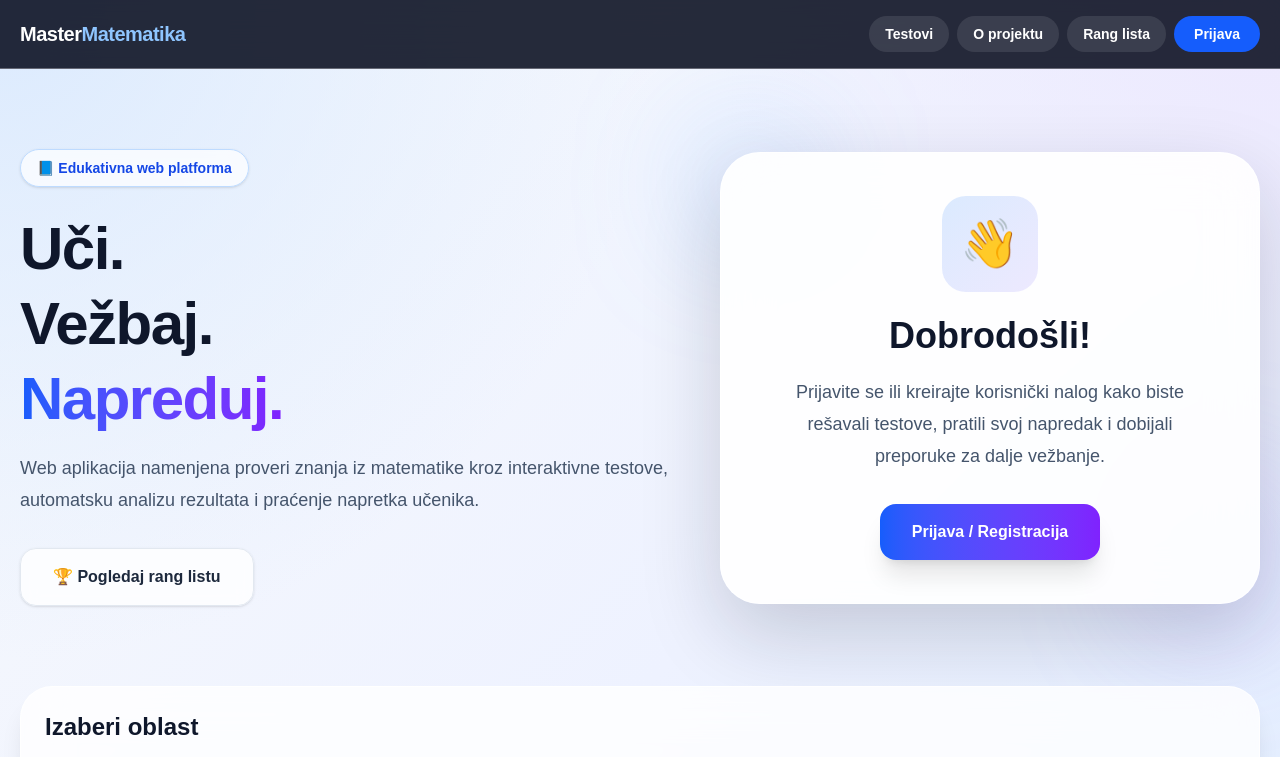
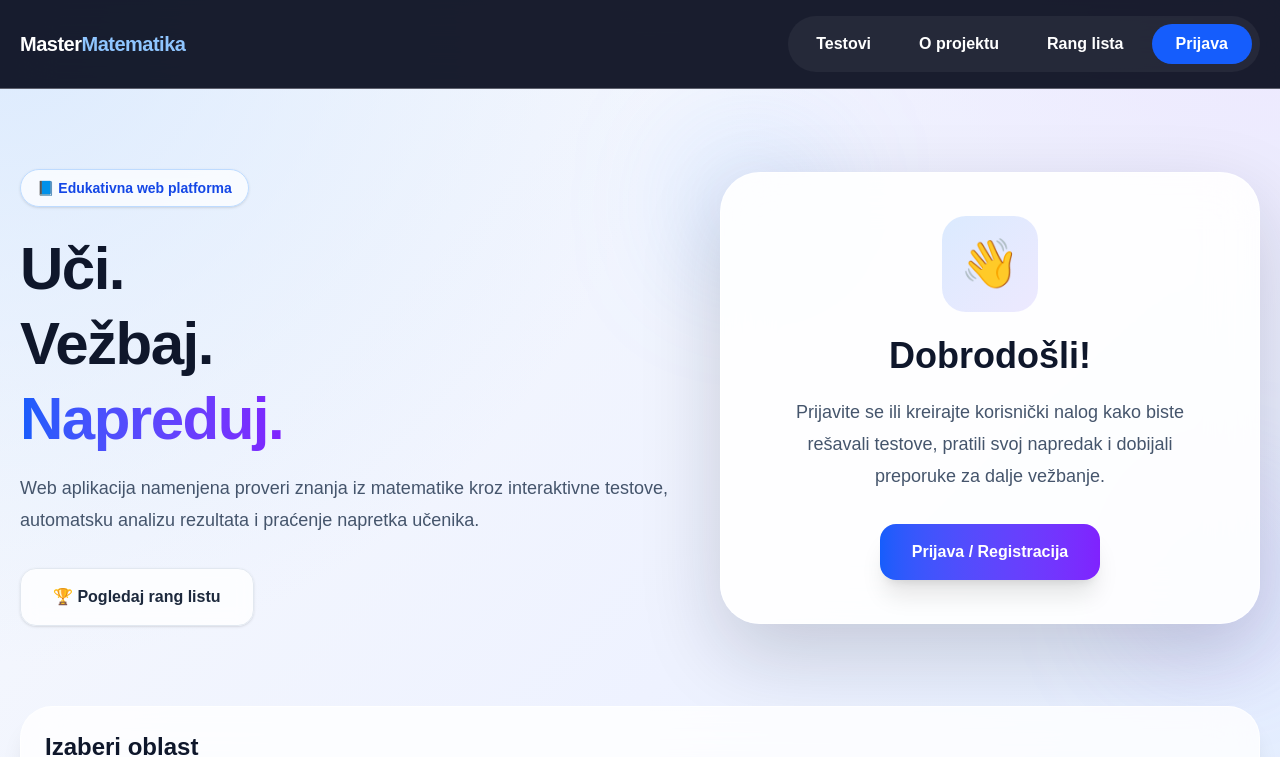
Before and after one commit to andj136/master-matematika, a Next.js app: page / in a window 1280 px wide. Shown: the top 757 px of the page. Built offline with nearby package versions, Linux system fonts and the light colour scheme.

Commit message:
Fix mobile navigation

```diff
--- a/app/page.tsx
+++ b/app/page.tsx
@@ -30,6 +30,7 @@ export default function Home() {
   const [customQuestionsCount, setCustomQuestionsCount] = useState(0);
   const [currentUser, setCurrentUser] = useState("");
   const [currentRole, setCurrentRole] = useState("");
+  const [menuOpen, setMenuOpen] = useState(false);
 
   useEffect(() => {
     const user = localStorage.getItem("currentUser");
@@ -90,54 +91,97 @@ export default function Home() {
 
   return (
     <main className="min-h-screen overflow-hidden bg-[radial-gradient(circle_at_top_left,#dbeafe,transparent_35%),radial-gradient(circle_at_top_right,#ede9fe,transparent_30%),linear-gradient(135deg,#f8fafc,#eef2ff,#dbeafe)] text-slate-900">
-     <header className="sticky top-0 z-30 border-b border-white/30 bg-slate-950/85 text-white backdrop-blur-xl">
-  <div className="mx-auto flex max-w-7xl flex-col gap-3 px-5 py-4 md:flex-row md:items-center md:justify-between">
-    <a href="/" className="text-xl font-black tracking-tight text-center md:text-left">
+     <header className="sticky top-0 z-30 border-b border-white/30 bg-slate-950/90 text-white backdrop-blur-xl">
+  <div className="mx-auto max-w-7xl px-5 py-4">
+    <div className="flex items-center justify-between">
+      <a href="/" className="text-xl font-black tracking-tight">
         Master<span className="text-blue-300">Matematika</span>
       </a>
 
-    <nav className="flex flex-wrap items-center justify-center gap-2 text-sm">
-      <a href="#testovi" className="rounded-full bg-white/10 px-4 py-2 font-semibold hover:bg-white/20">
+      <button
+        onClick={() => setMenuOpen((prev) => !prev)}
+        className="rounded-2xl bg-white/10 px-4 py-2 text-xl font-bold md:hidden"
+      >
+        {menuOpen ? "✕" : "☰"}
+      </button>
+
+      <nav className="hidden items-center gap-2 rounded-full bg-white/5 p-2 md:flex">
+        <a href="#testovi" className="rounded-full px-5 py-2 font-semibold hover:bg-white/10">
           Testovi
         </a>
-
-      <a href="/about" className="rounded-full bg-white/10 px-4 py-2 font-semibold hover:bg-white/20">
+        <a href="/about" className="rounded-full px-5 py-2 font-semibold hover:bg-white/10">
           O projektu
         </a>
-
-      <a href="/leaderboard" className="rounded-full bg-white/10 px-4 py-2 font-semibold hover:bg-white/20">
+        <a href="/leaderboard" className="rounded-full px-5 py-2 font-semibold hover:bg-white/10">
           Rang lista
         </a>
 
         {currentRole === "admin" && (
-        <a href="/admin" className="rounded-full bg-amber-500 px-4 py-2 font-bold text-white">
+          <a href="/admin" className="rounded-full bg-amber-500 px-5 py-2 font-bold">
             Admin
           </a>
         )}
 
         {currentUser ? (
           <>
-          <span className="rounded-full bg-white/10 px-4 py-2 font-semibold">
+            <span className="rounded-full bg-white/10 px-5 py-2 font-semibold">
               👤 {currentUser}
             </span>
-
             <button
               onClick={() => {
                 localStorage.removeItem("currentUser");
                 localStorage.removeItem("currentRole");
                 window.location.reload();
               }}
-            className="rounded-full bg-red-500 px-4 py-2 font-bold text-white"
+              className="rounded-full bg-red-500 px-5 py-2 font-bold"
             >
               Odjava
             </button>
           </>
         ) : (
-        <a href="/login" className="rounded-full bg-blue-600 px-5 py-2 font-bold text-white">
+          <a href="/login" className="rounded-full bg-blue-600 px-6 py-2 font-bold">
             Prijava
           </a>
         )}
       </nav>
+    </div>
+
+    {menuOpen && (
+      <nav className="mt-4 grid gap-2 rounded-3xl border border-white/10 bg-white/10 p-3 md:hidden">
+        <a href="#testovi" className="rounded-2xl px-4 py-3 font-semibold hover:bg-white/10">
+          Testovi
+        </a>
+        <a href="/about" className="rounded-2xl px-4 py-3 font-semibold hover:bg-white/10">
+          O projektu
+        </a>
+        <a href="/leaderboard" className="rounded-2xl px-4 py-3 font-semibold hover:bg-white/10">
+          Rang lista
+        </a>
+
+        {currentRole === "admin" && (
+          <a href="/admin" className="rounded-2xl bg-amber-500 px-4 py-3 font-bold">
+            Admin
+          </a>
+        )}
+
+        {currentUser ? (
+          <button
+            onClick={() => {
+              localStorage.removeItem("currentUser");
+              localStorage.removeItem("currentRole");
+              window.location.reload();
+            }}
+            className="rounded-2xl bg-red-500 px-4 py-3 text-left font-bold"
+          >
+            Odjava
+          </button>
+        ) : (
+          <a href="/login" className="rounded-2xl bg-blue-600 px-4 py-3 font-bold">
+            Prijava
+          </a>
+        )}
+      </nav>
+    )}
   </div>
 </header>
 
```
Lines whose indentation alone changed are shown as unchanged.
